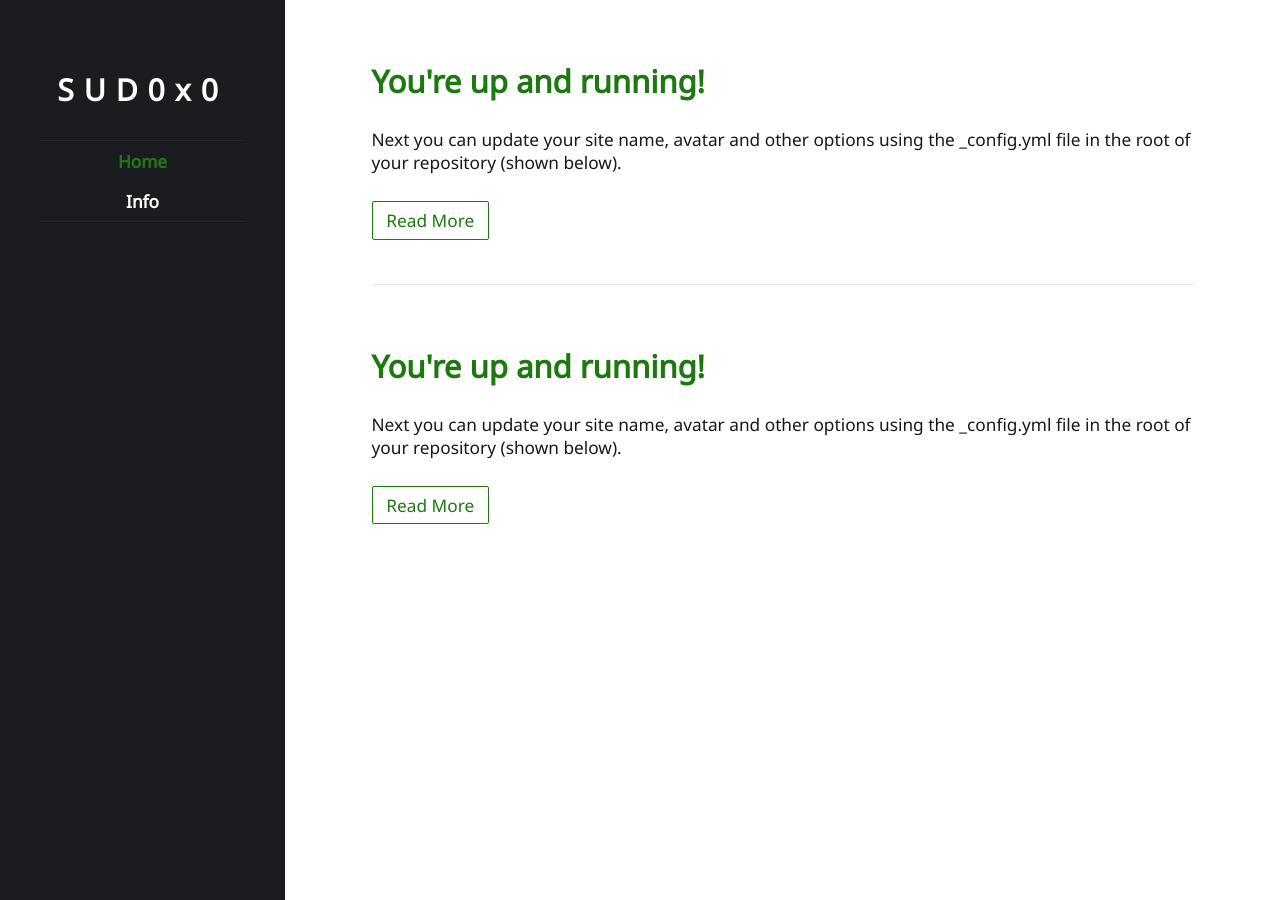
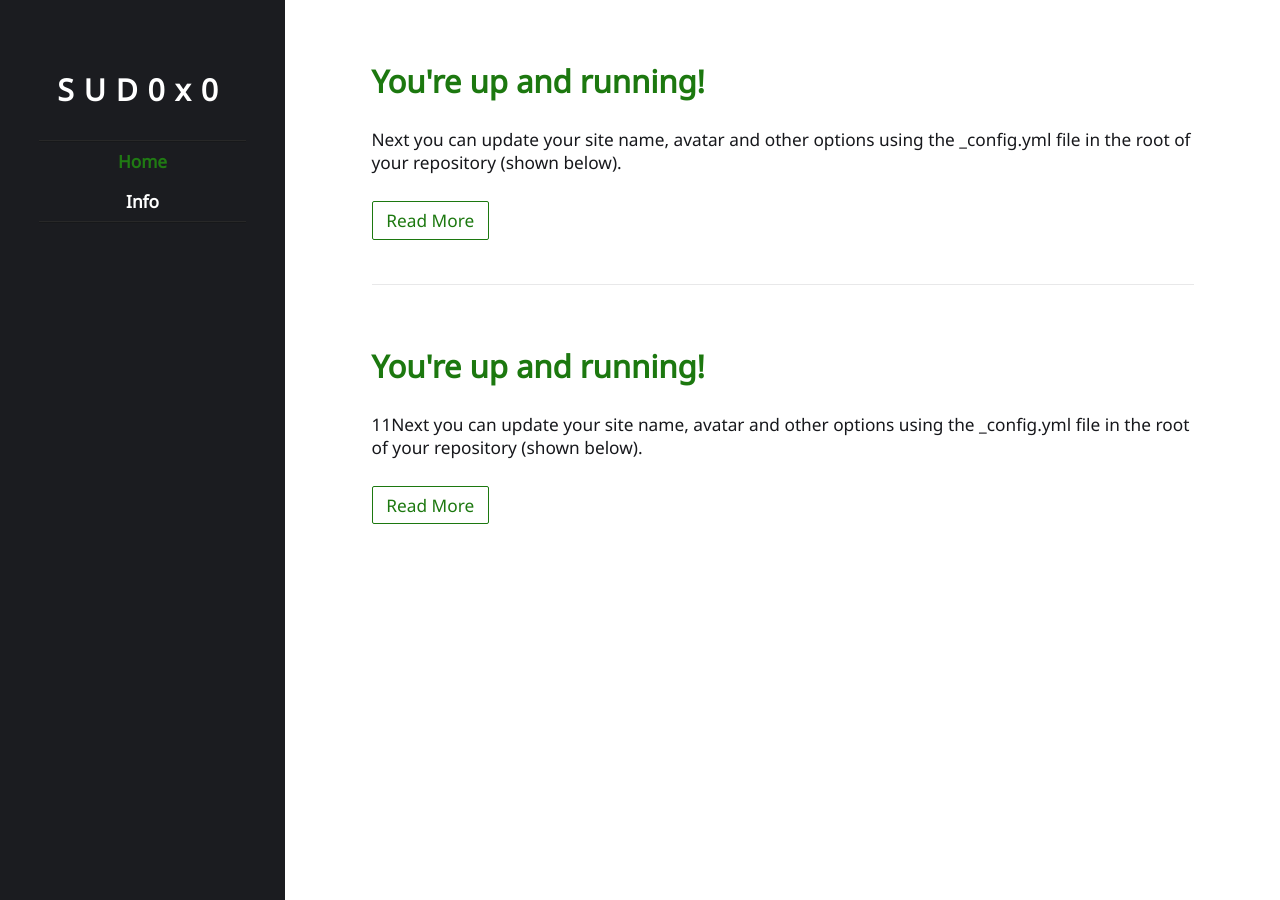
Before and after one commit to sud0x0/SUD0x0, a Jekyll site: the page built from index.html, in a window 1280 px wide. Built offline with Jekyll 4.4.1, drawn with Linux system fonts in a browser that asks for light colours.

```diff
--- a/_config.yml
+++ b/_config.yml
@@ -1,7 +1,7 @@
 encoding: utf-8
 lang: en-GB
 title: "SUD0X0"
-description: "Blog about penetration testing and exploit writting."
+description: "A blog about information systems security."
 url: https://sud0x0.com
 baseurl: ""
 
--- a/_posts/2014-3-3-Hello-World.md
+++ b/_posts/2014-3-3-Hello-World.md
@@ -3,8 +3,8 @@ layout: post
 title: You're up and running!
 ---
 
-Next you can update your site name, avatar and other options using the _config.yml file in the root of your repository (shown below).
+11Next you can update your site name, avatar and other options using the _config.yml file in the root of your repository (shown below).
 
-![_config.yml]({{ site.baseurl }}/images/config.png)
+![_config.yml]({{ site.baseurl }}/images/config.jpeg)
 
 The easiest way to make your first post is to edit this one. Go into /_posts/ and update the Hello World markdown file. For more instructions head over to the [Jekyll Now repository](https://github.com/barryclark/jekyll-now) on GitHub.
```
